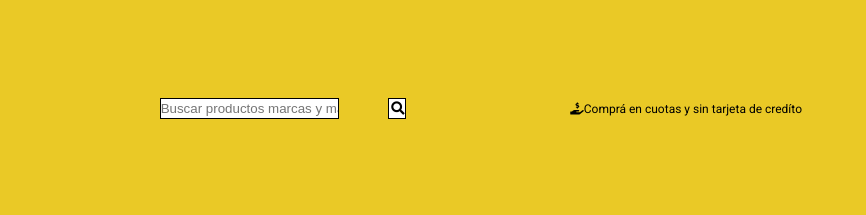
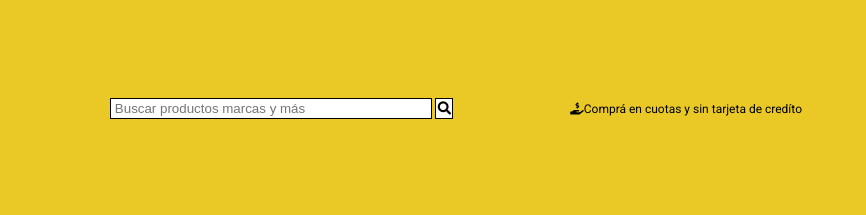
Before and after one commit to jnavarrete96/MERCADO-LIEBRE, a website: page views/home.html in a window 1280 px wide. Shown: the top 215 px of the page, 414-1280 px from the left. Drawn offline with Linux system fonts and the light colour scheme; a web font is replaced by a local one.

Commit message:
cambios en el header form

```diff
--- a/public/css/index.css
+++ b/public/css/index.css
@@ -98,6 +98,7 @@ header picture.logo{
 
 .form{
     width: 49%;
+    display: flex;
 }
 header nav{
     font-size: var(--text-sm);
@@ -118,6 +119,7 @@ header .form .input{
     border: 1px solid var(--negro);
     color: var(--gris-oscuro);
     overflow: hidden;
+    width: 100%;
 }
 
 header .form .submit{
@@ -125,6 +127,7 @@ header .form .submit{
     border: 1px solid var(--negro);
     width:18px;
     padding: 2px;
+    margin: 0 3px;
 }
 
 header div.top-header p{
@@ -433,7 +436,7 @@ main.register .user-pass input.reset{
     .form , header picture.logo{
         width: 30%;
         display: flex;
-        justify-content: space-evenly;
+        /*justify-content: space-evenly;*/
     }
 
     div.menu-total{
```
Also changed, not shown: views/home.html (+1 -1 lines).
